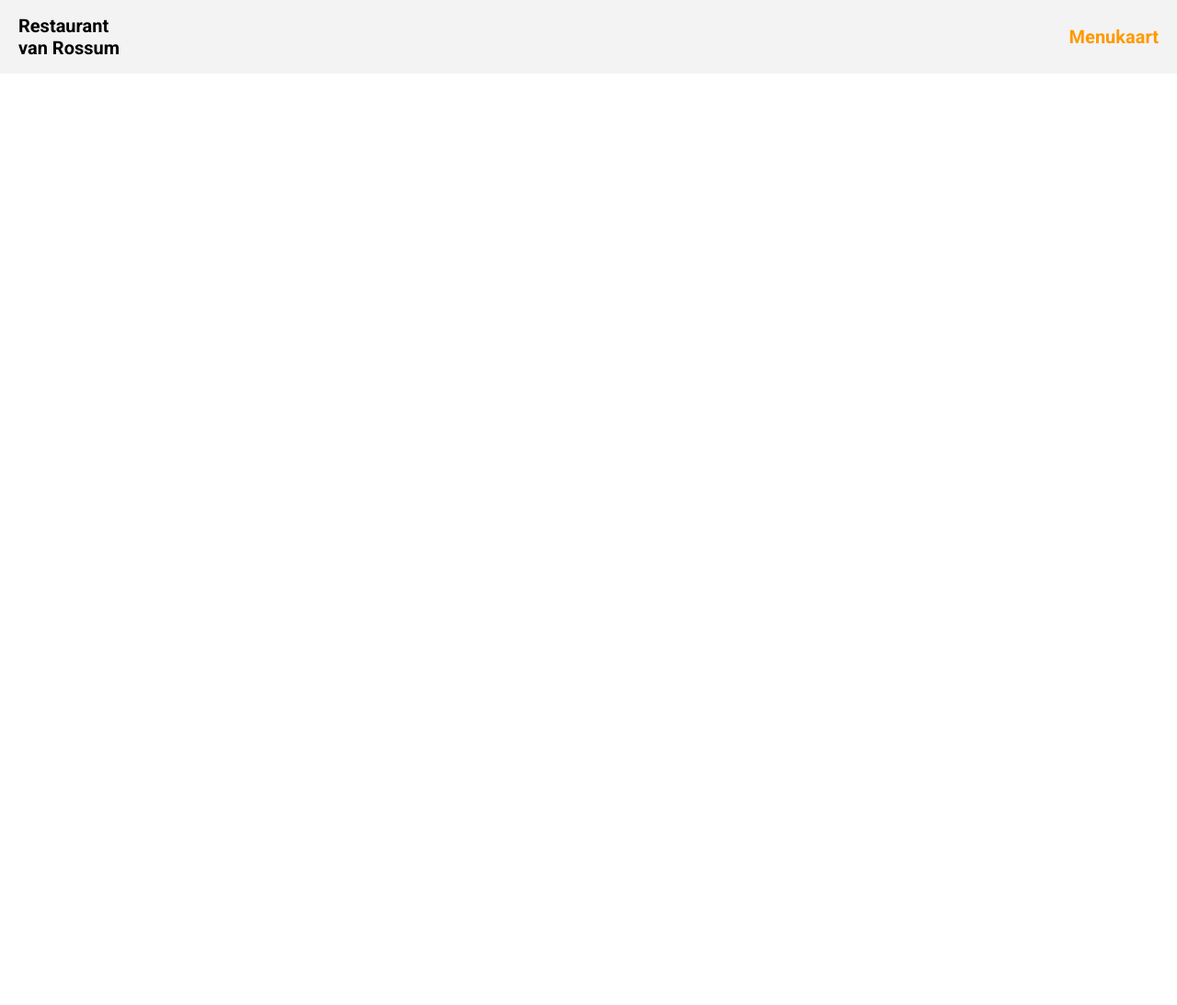
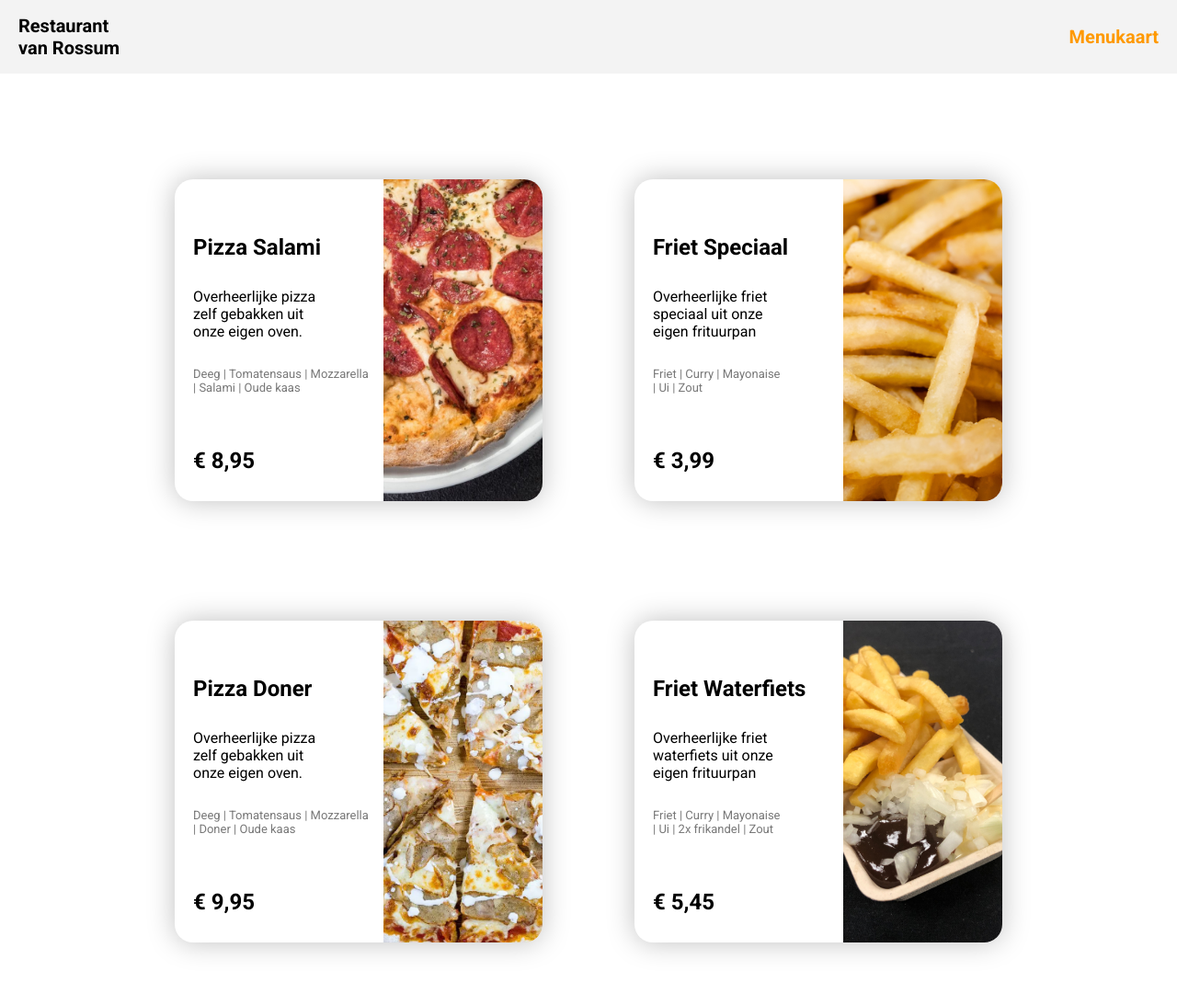
Before and after one commit to tomvr2003/restaurant, a plain HTML site: page index.html in a window 1280 px wide. Shown: the whole page at 92% size. Before the commit the page ends 800 px from the top, so only its background shows below. Drawn offline with Linux system fonts and the light colour scheme.

Commit message:
Menu
Menu

```diff
--- a/index.html
+++ b/index.html
@@ -18,5 +18,93 @@
     </div>
   </header>
 
+  <main>
+    <div class="boxes-container">
+      <div class="left-box">
+        <div class="box-left">
+          <div class="box-left-top">
+            <h2 class="box-left-title">Pizza Salami</h2>
+          </div>
+          <div class="box-left-mid">
+            <p class="box-left-omschrijving">Overheerlijke pizza<br>zelf gebakken uit<br>onze eigen oven.</p>
+          </div>
+          <div class="box-left-low">
+            <p class="box-left-gerecht">Deeg | Tomatensaus | Mozzarella<br>
+              | Salami | Oude kaas</p>
+          </div>
+          <div class="box-left-bottom">
+            <h2 class="box-left-prijs">€ 8,95</h2>
+          </div>
+        </div>
+        <div class="box-right">
+          <img src="./assets/pizza salami.jpg" alt="gerecht" class="box-img">
+        </div>
+      </div>
+      <div class="right-box">
+        <div class="box-left">
+          <div class="box-left-top">
+            <h2 class="box-left-title">Friet Speciaal</h2>
+          </div>
+          <div class="box-left-mid">
+            <p class="box-left-omschrijving">Overheerlijke friet <br> speciaal uit onze <br> eigen frituurpan</p>
+          </div>
+          <div class="box-left-low">
+            <p class="box-left-gerecht">Friet | Curry | Mayonaise <br>
+              | Ui | Zout</p>
+          </div>
+          <div class="box-left-bottom">
+            <h2 class="box-left-prijs">€ 3,99</h2>
+          </div>
+        </div>
+        <div class="box-right">
+          <img src="./assets/friet speciaal.jpg" alt="gerecht" class="box-img">
+        </div>
+      </div>
+    </div>
+
+    <div class="boxes-container">
+      <div class="left-box">
+        <div class="box-left">
+          <div class="box-left-top">
+            <h2 class="box-left-title">Pizza Doner</h2>
+          </div>
+          <div class="box-left-mid">
+            <p class="box-left-omschrijving">Overheerlijke pizza<br>zelf gebakken uit<br>onze eigen oven.</p>
+          </div>
+          <div class="box-left-low">
+            <p class="box-left-gerecht">Deeg | Tomatensaus | Mozzarella<br>
+              | Doner | Oude kaas</p>
+          </div>
+          <div class="box-left-bottom">
+            <h2 class="box-left-prijs">€ 9,95</h2>
+          </div>
+        </div>
+        <div class="box-right">
+          <img src="./assets/pizza doner.jpg" alt="gerecht" class="box-img">
+        </div>
+      </div>
+      <div class="right-box">
+        <div class="box-left">
+          <div class="box-left-top">
+            <h2 class="box-left-title">Friet Waterfiets</h2>
+          </div>
+          <div class="box-left-mid">
+            <p class="box-left-omschrijving">Overheerlijke friet <br> waterfiets uit onze <br> eigen frituurpan</p>
+          </div>
+          <div class="box-left-low">
+            <p class="box-left-gerecht">Friet | Curry | Mayonaise <br>
+              | Ui | 2x frikandel | Zout</p>
+          </div>
+          <div class="box-left-bottom">
+            <h2 class="box-left-prijs">€ 5,45</h2>
+          </div>
+        </div>
+        <div class="box-right">
+          <img src="./assets/friet waterfiets.jpg" alt="gerecht" class="box-img">
+        </div>
+      </div>
+    </div>
+  </main>
+
 </body>
 </html>
--- a/style.css
+++ b/style.css
@@ -37,3 +37,70 @@ header {
   color: #FF9900;
   font-size: 20px;
 }
+
+main {
+  height: 135vh;
+  padding-top: 50px;
+}
+
+.boxes-container {
+  display: flex;
+  justify-content: center;
+  align-items: center;
+  height: 60vh;
+  gap: 100px;
+}
+
+.left-box, .right-box {
+  height: 350px;
+  width: 400px;
+  background-color: #FFF;
+  box-shadow: 0 0 30px rgba(0, 0, 0, 0.25);
+  display: flex;
+  border-radius: 20px;
+}
+
+.box-left {
+  flex: 6;
+  padding-left: 20px;
+}
+
+.box-right {
+  flex: 5;
+}
+
+.box-left-top {
+  height: 25%;
+  display: flex;
+  align-items: flex-end;
+}
+
+.box-left-mid {
+  height: 25%;
+  display: flex;
+  align-items: flex-end;
+}
+
+.box-left-low {
+  height: 25%;
+  display: flex;
+  align-items: center;
+}
+
+.box-left-gerecht {
+  font-size: 13px;
+  color: #787878;
+}
+
+.box-left-bottom {
+  height: 25%;
+  display: flex;
+  align-items: center;
+}
+
+.box-img {
+  height: 100%;
+  width: 100%;
+  object-fit: cover;
+  border-radius: 0 20px 20px 0;
+}
```
Also changed, not shown: assets/friet speciaal.jpg (added), assets/friet waterfiets.jpg (added), assets/pizza doner.jpg (added), assets/pizza salami.jpg (added).
